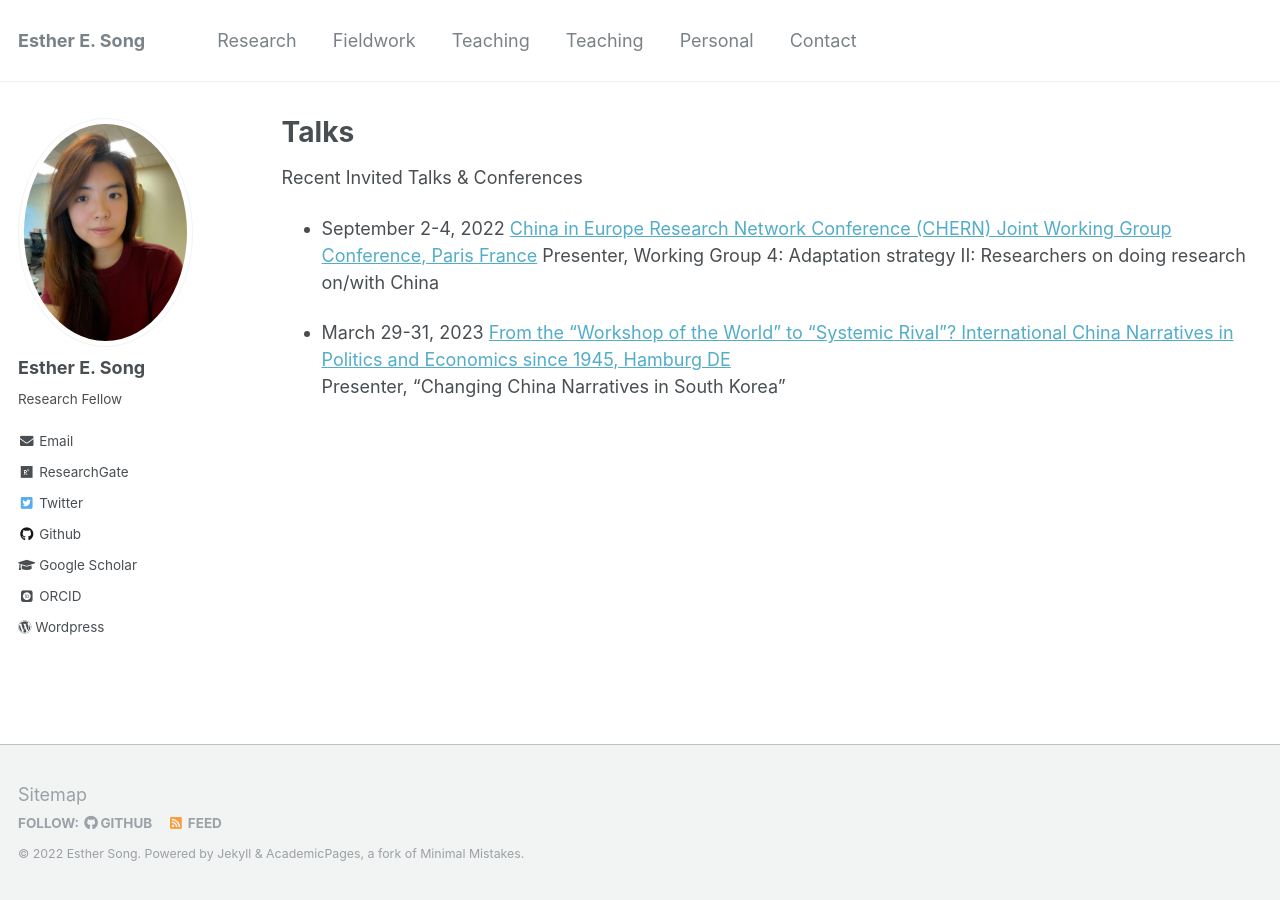
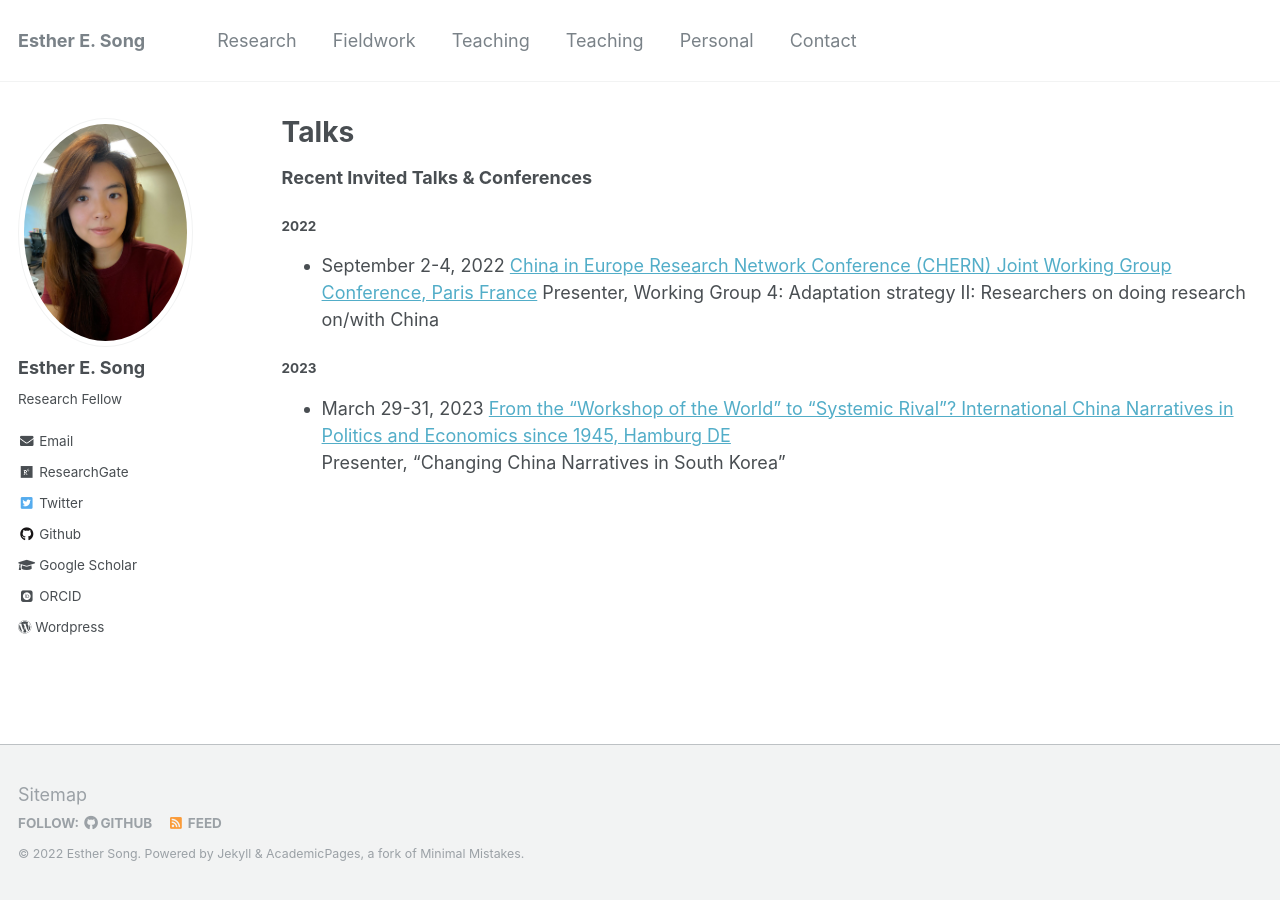
Before and after one commit to ehsong/ehsong.github.io, a Jekyll site: the page built from _pages/talks.md, in a window 1280 px wide. Built offline with Jekyll 4.4.1, drawn with Linux system fonts in a browser that asks for light colours; some web fonts are replaced.

Commit message:
Update talks.md

```diff
--- a/_pages/talks.md
+++ b/_pages/talks.md
@@ -7,11 +7,15 @@ author_profile: true
 
 {% include base_path %}
 
-Recent Invited Talks & Conferences
+**Recent Invited Talks & Conferences**
+
+#### 2022
 
 - September 2-4, 2022
 [China in Europe Research Network Conference (CHERN) Joint Working Group Conference, Paris France](https://china-in-europe.net/chern-joint-working-group-conference-in-september-2022-at-inalco-paris/)
 Presenter, Working Group 4: Adaptation strategy II: Researchers on doing research on/with China
 
+#### 2023
+
 - March 29-31, 2023 [From the “Workshop of the World” to “Systemic Rival”? International China Narratives in Politics and Economics since 1945, Hamburg DE](https://www.helmut-schmidt.de/en/)
 Presenter, "Changing China Narratives in South Korea"
```
